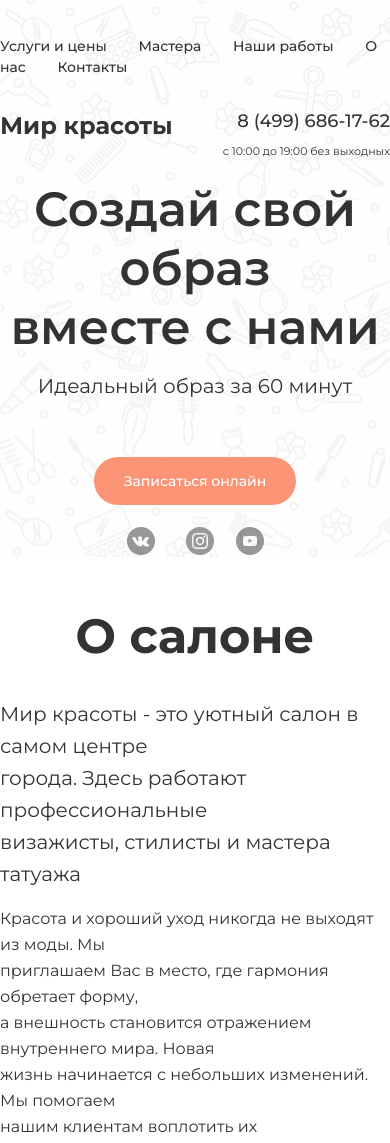
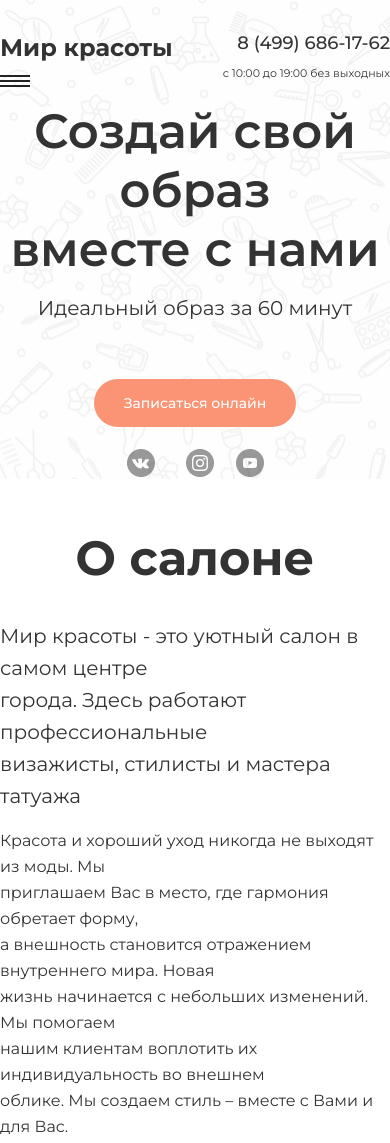
Before and after one commit to Homegor/Beauty_World, a website: page app/index.html in a window 390 px wide. Shown: the top 1143 px of the page. Drawn offline with nearby package versions, Linux system fonts and the light colour scheme; files that its build step writes are made by us from their sources.

Commit message:
hamburger

```diff
--- a/app/index.html
+++ b/app/index.html
@@ -18,17 +18,24 @@
     <header>
         <div class="containers mw">
             <div class="menu">
-                <div class="logo">
-                    <a href="#">Мир красоты</a>
+                <div class="menu__logo">
+                    <div class="logo">
+                        <a href="#">Мир красоты</a>
+                    </div>
+                    <div class="menu-btn">
+                        <span></span>
+                        <span></span>
+                        <span></span>
+                    </div>
                 </div>
                 <nav>
                     <div class="navigation navigation-top">
                         <ul class="navigation__active">
-                            <li><a href="#price">Услуги и цены</a></li>
-                            <li><a href="#masters">Мастера</a></li>
-                            <li><a href="#gallery">Наши работы</a></li>
-                            <li><a href="#about">О нас</a></li>
-                            <li><a href="#contact">Контакты</a></li>
+                            <li><a class="navigation__link active" href="#price">Услуги и цены</a></li>
+                            <li><a class="navigation__link " href="#masters">Мастера</a></li>
+                            <li><a class="navigation__link " href="#gallery">Наши работы</a></li>
+                            <li><a class="navigation__link " href="#about">О нас</a></li>
+                            <li><a class="navigation__link " href="#contact">Контакты</a></li>
                         </ul>
                     </div>
                 </nav>
--- a/app/js/app.js
+++ b/app/js/app.js
@@ -1,4 +1,4 @@
-// Кнопки не отвечающие за действие
+// active button
 function href_link() {
     alert("УПССССС!\n Эта функция пока не работает\n Однако, спасибо за запись");
 }
@@ -14,4 +14,13 @@ function phone_number(){
 function mail_too(){
     alert("Эта ссылка переносит вас на быструю отправку Email")
 }
-// Tabs
+// active button end
+
+// Hamburger
+let menuBtn = document.querySelector('.menu-btn');
+let menu = document.querySelector('.navigation-top');
+menuBtn.addEventListener('click', function(){
+    menuBtn.classList.toggle('active');
+    menu.classList.toggle('active');
+})
+// Hamburger end
--- a/app/scss/_media.scss
+++ b/app/scss/_media.scss
@@ -19,11 +19,86 @@
   .about__information{justify-content: center;}
   .video__blackout{margin-top: 15px;}
   .name{justify-content: center; margin-right: 0}
+  .gallery__slider{
+    display: none;
+  }
+}
+/* Hamburger menu */
+@media screen and (max-width: 880px) {
+  .menu-btn {
+    width: 30px;
+    height: 30px;
+    position: fixed;
+    z-index:2;
+    overflow: hidden;
+  }
+  .menu-btn span {
+    width: 30px;
+    height: 2px;
+    position: absolute;
+    top: 50%;
+    left: 50%;
+    transform: translate(-50%, -50%);
+    background-color: #222222;
+    transition: all 0.5s;
+  }
+  .menu-btn span:nth-of-type(2) {
+    top: calc(50% - 5px);
+  }
+  .menu-btn span:nth-of-type(3) {
+    top: calc(50% + 5px);
+  }
+  .navigation{
+    margin-top: 0;
+  }
+  .navigation-top{
+    display: flex;
+    align-items: center;
+    justify-content: center;
+  }
+  .navigation__active{
+    display: flex;
+    flex-direction: column;
+  }
+  .navigation li{
+    margin: 5px 0;
+  }
+
+  /* Меню, которое будет появляться */
+  .navigation-top {
+    position: fixed;
+    top: 0;
+    left: 0;
+    width: 100%;
+    height: 25%;
+    padding: 15px;
+    background: #f8f6f7;
+    transform: translateY(-100%);
+    transition: transform 0.5s;
+  }
+  .navigation-top.active {
+    transform: translateX(0);
+  }
+  .navigation-top li {
+    list-style-type: none;
+  }
+
+  /* Меняем гамбургер иконку, когда меню открыто */
+  .menu-btn.active span:nth-of-type(1) {
+    display: none;
+  }
+  .menu-btn.active span:nth-of-type(2) {
+    top: 50%;
+    transform: translate(-50%, 0%) rotate(45deg);
+  }
+  .menu-btn.active span:nth-of-type(3) {
+    top: 50%;
+    transform: translate(-50%, 0%) rotate(-45deg);
+  }
 }
 /* Small Devices, Tablets */
 @media screen and (max-width: 810px){
   .tabs{overflow: auto; white-space: nowrap;}
-  /*    .masters__container:not(:last-child){margin: 0 10px 0 0}*/
 }
 @media screen and (max-width: 770px) {
   .benefit__icon:not(:last-child), .info-1:not(:last-child), .info-2:not(:last-child){margin-right: 0}
@@ -38,11 +113,12 @@
   .reference{text-align: center;}
   .reference__social-all{justify-content: center;}
 }
-@media screen and (max-width: 640px) {
+@media screen and (max-width: 680px) {
   .footer__block{flex-direction: column-reverse;}
   .footer__information{margin-top: 8px; display: flex; flex-direction: row; align-items: center;}
   .footer__politic{margin-top: 0}
   .footer__title{margin-right: 10px}
+
 
 }
 /* Extra Small Devices, Phones */
@@ -54,9 +130,9 @@
   .hero__social{margin: 0;align-items: center;}
   .hero__social ul{display: flex;}
   .hero__social li:not(:last-child){margin-right:18px;}
-  .navigation-top{order: 0;}
+/*  .navigation-top{order: 0;}
   .logo{order: 1;}
-  .information{order: 2;}
+  .information{order: 2;}*/
   .benefit{padding-top: 0;}
   .masters__container{display: flex; align-items: center;}
   .masters__container:not(:last-child){margin-right: 0}
--- a/app/scss/mine.scss
+++ b/app/scss/mine.scss
@@ -106,8 +106,8 @@
     & ul li{
         display: inline;
     }
-    & li:not(:last-child){
-        margin-right: 28px;
+    & li{
+        margin: 0 14px;
     }
     &__active{
         margin: 0;
```
Also changed, not shown: README.md, app/js/app.min.js.
